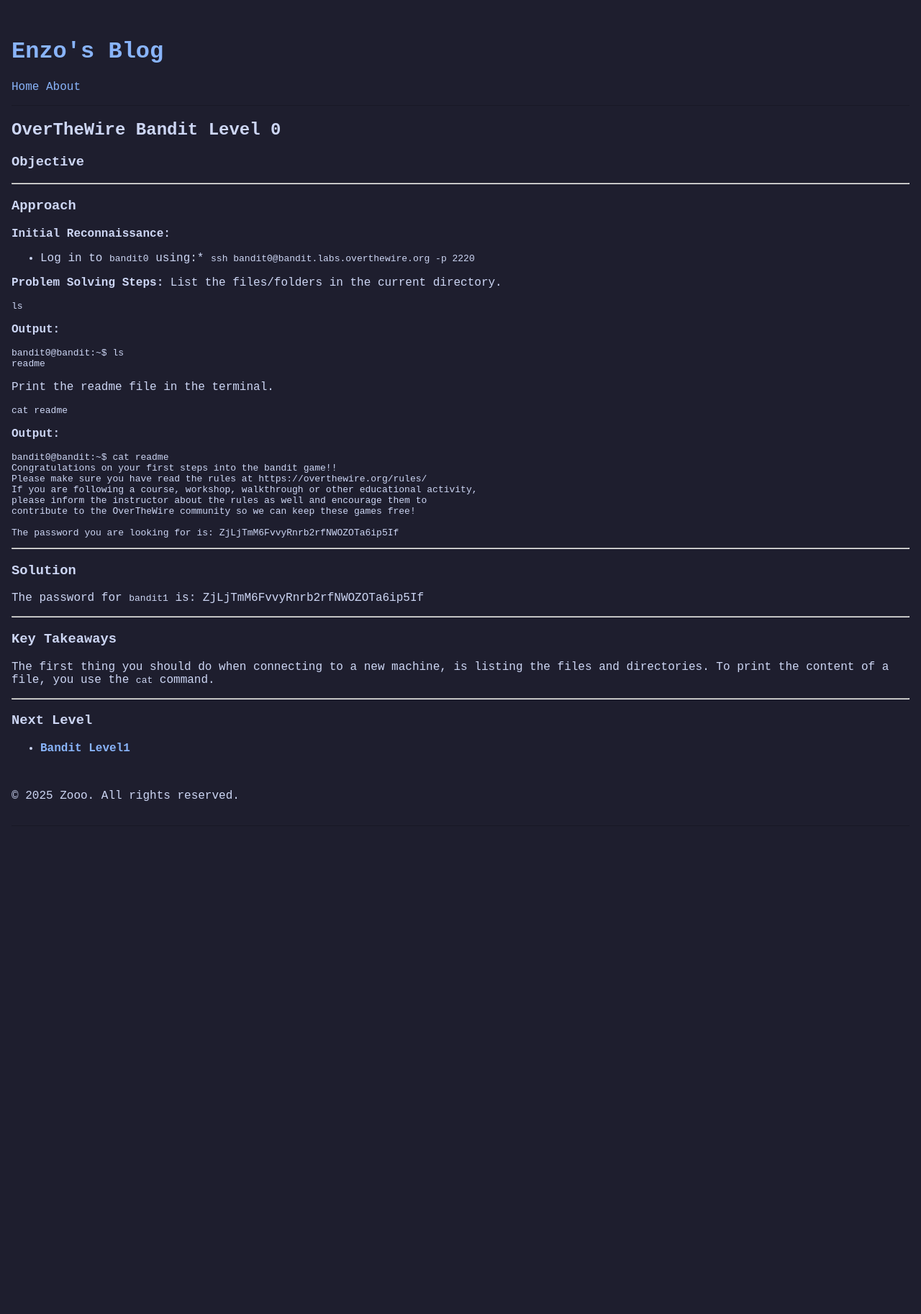
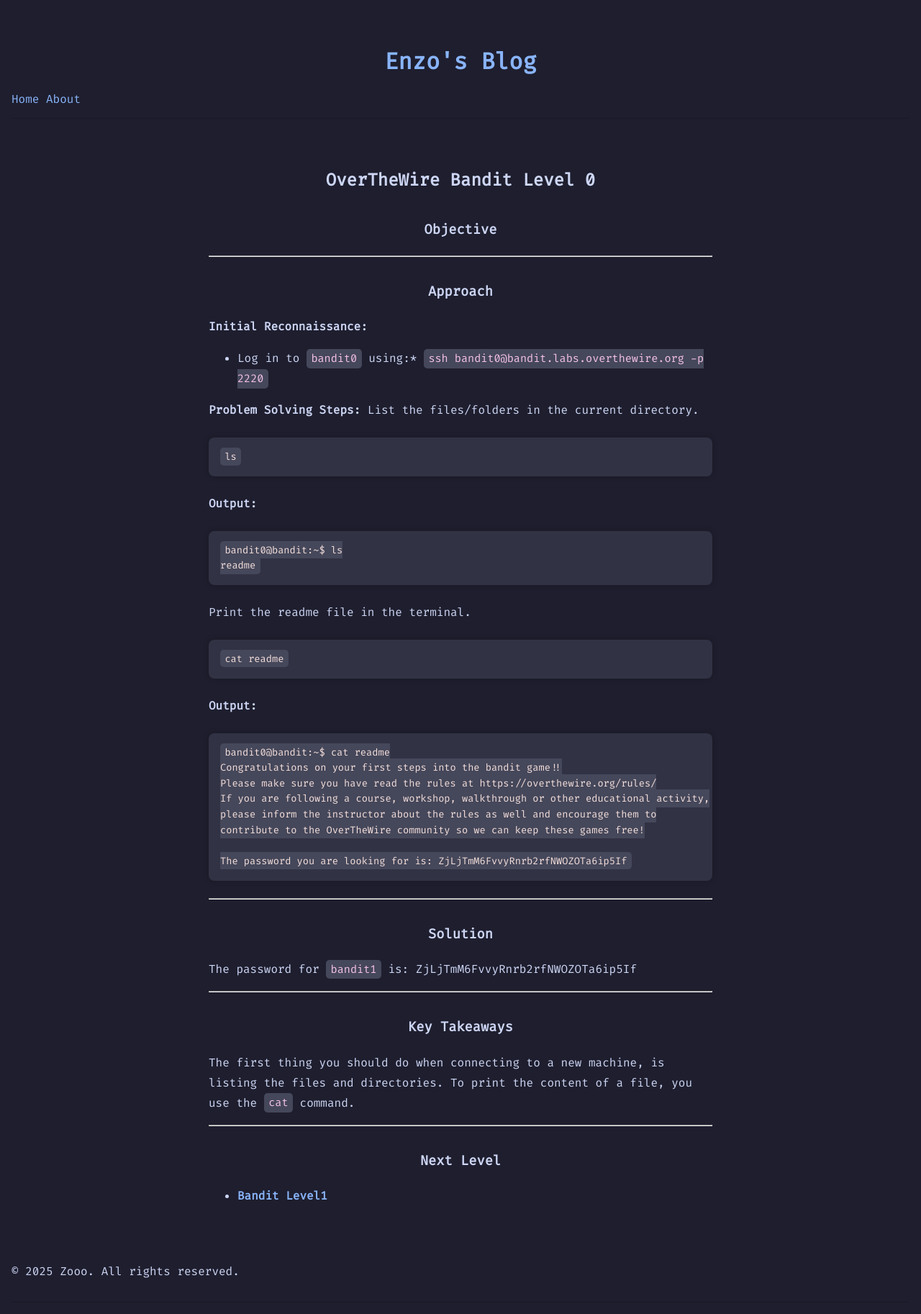
Before and after one commit to Enzo1612/Enzo1612.github.io, a Jekyll site: the page built from bandit/level1.md, in a window 1280 px wide. Shown: the whole page at 72% size. Built offline with Jekyll 4.4.1, drawn with Linux system fonts in a browser that asks for light colours; before the commit the page ends 1164 px from its top, so only the background shows below that.

Commit message:
center text and change code style

```diff
--- a/_layouts/default.html
+++ b/_layouts/default.html
@@ -5,6 +5,7 @@
   <meta name="viewport" content="width=device-width, initial-scale=1.0" />
   <title>{{ page.title }} | {{ site.title }}</title>
   <link rel="stylesheet" href="{{ "/assets/css/main.css" | relative_url }}">
+  <link href="https://fonts.googleapis.com/css2?family=Fira+Code&display=swap" rel="stylesheet">
   <meta name="theme-color" content="#1e1e2e">
 </head>
 <body>
--- a/assets/css/main.css
+++ b/assets/css/main.css
@@ -16,6 +16,15 @@ body {
   padding: 1rem;
 }
 
+main {
+  max-width: 700px;
+  margin: 0 auto;
+  padding: 2rem;
+  line-height: 1.75;
+  text-align: left; /* optional: use 'center' if you want everything dead-centered */
+}
+
+
 a {
   color: var(--accent);
   text-decoration: none;
@@ -29,3 +38,43 @@ header, footer {
   padding: 1rem 0;
   border-bottom: 1px solid var(--mantle);
 }
+
+pre {
+  background-color: #313244; /* subtle Catppuccin base tone */
+  color: #cdd6f4;
+  padding: 1rem;
+  overflow-x: auto;
+  border-radius: 0.5rem;
+  font-size: 0.9rem;
+  line-height: 1.5;
+  margin: 1.5rem 0;
+  font-family: 'Fira Code', monospace;
+  box-shadow: 0 0 0.5rem rgba(0,0,0,0.2);
+}
+
+code {
+  background-color: #45475a;
+  color: #f5e0dc;
+  padding: 0.2rem 0.4rem;
+  border-radius: 0.3rem;
+  font-family: 'Fira Code', monospace;
+  font-size: 0.95em;
+}
+
+/* inline code shouldn't look like a mini pre block */
+p > code, li > code {
+  font-size: 0.95em;
+  background-color: #45475a;
+  color: #f5c2e7;
+}
+
+img {
+  display: block;
+  margin: 2rem auto;
+  max-width: 100%;
+}
+
+h1, h2, h3, h4, h5, h6 {
+  text-align: center;
+  margin-top: 2rem;
+}
```
